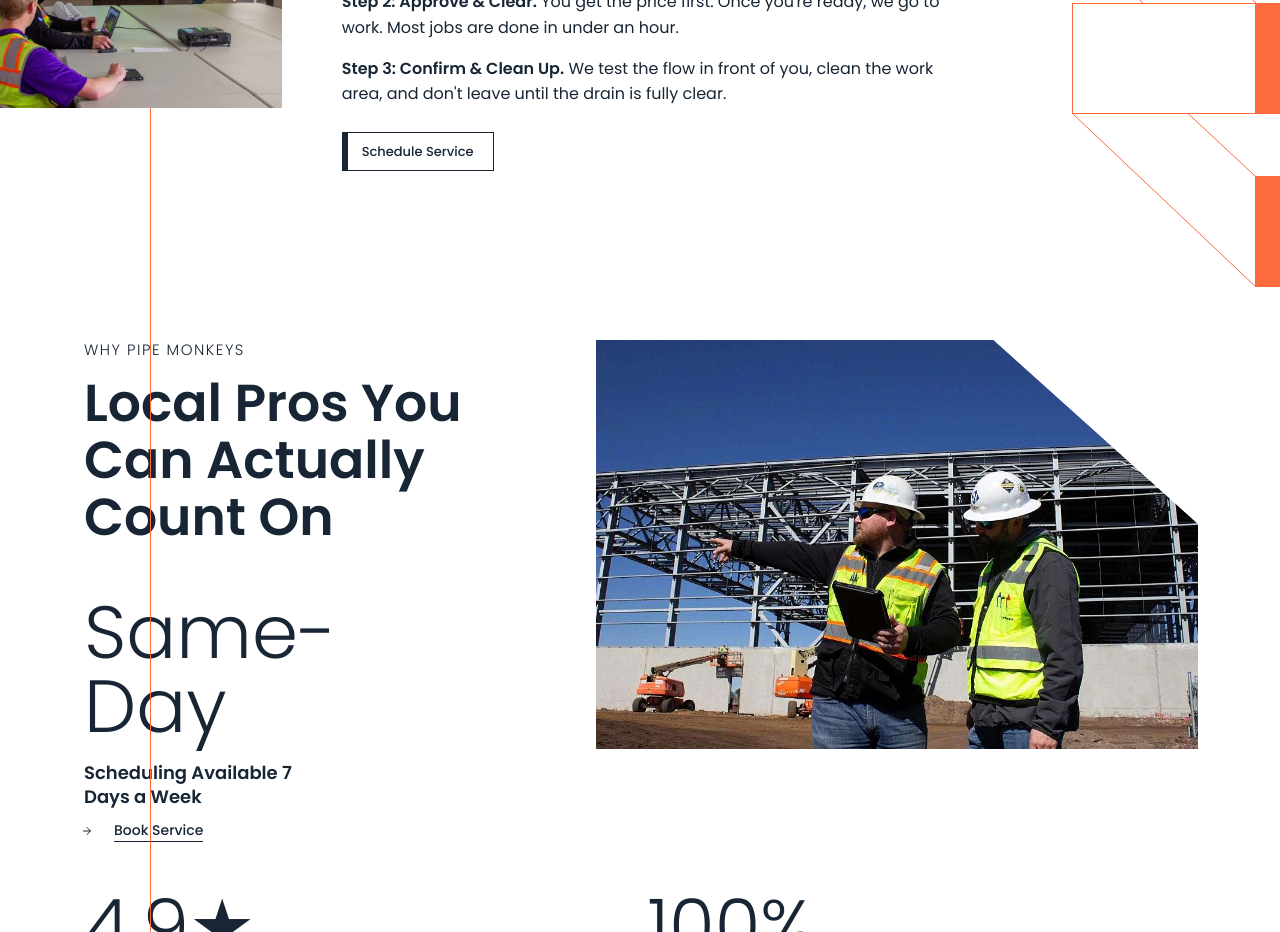
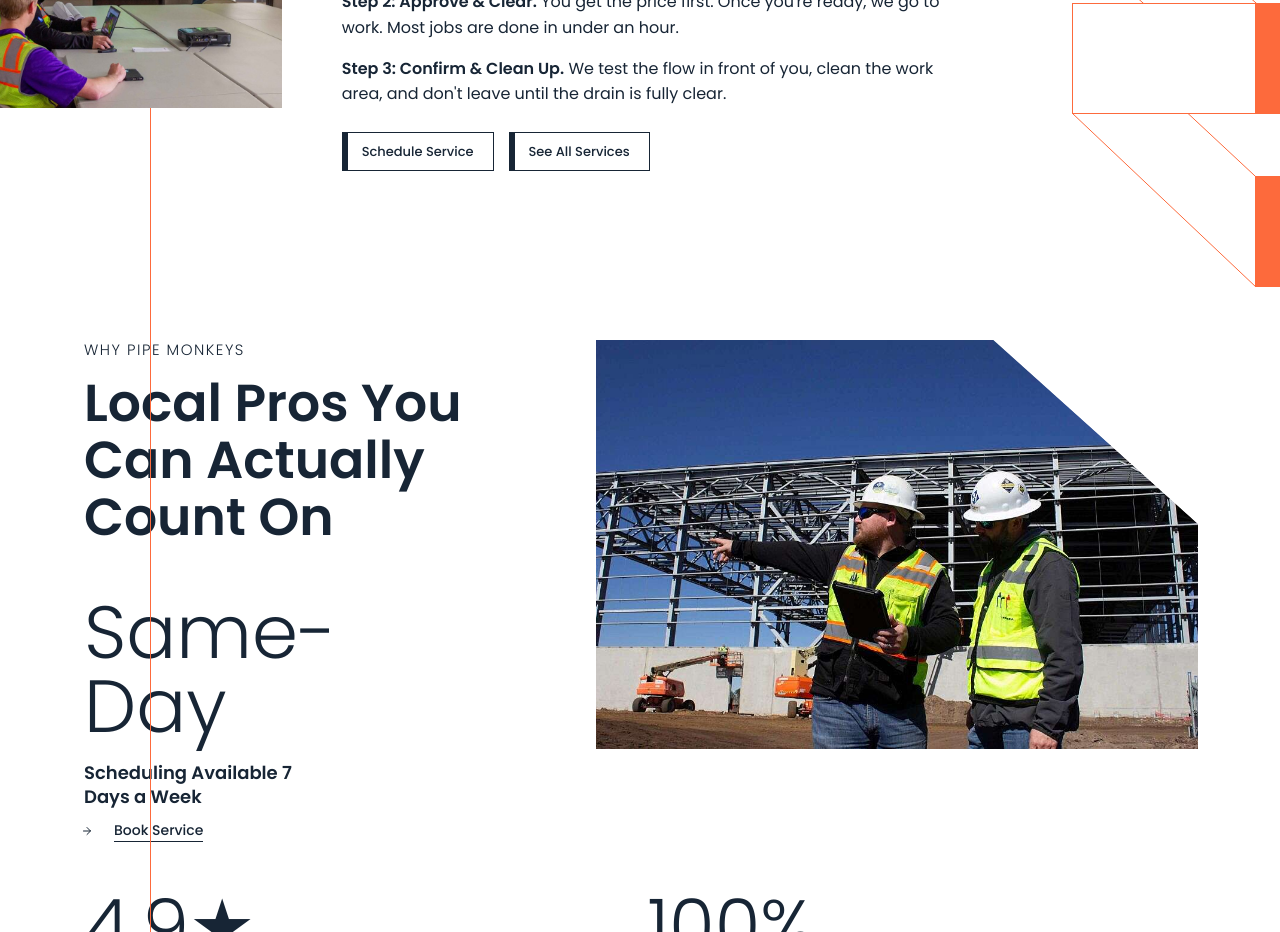
Before and after one commit to mistermooster11/bellerose-roofing, a Next.js app: page / in a window 1280 px wide. Shown: the part 1460-2392 px from the top of the page. Built offline with nearby package versions, Linux system fonts and the light colour scheme.

Commit message:
Update Announcements.tsx

```diff
--- a/components/custom/Announcements.tsx
+++ b/components/custom/Announcements.tsx
@@ -77,12 +77,19 @@ export default function Announcements() {
               </p>
             </div>
 
-            <SecondaryButton
-              href="/contact-us"
-              label="Schedule Service"
-              wow
-              style={{ marginTop: '2.5rem' }}
-            />
+            <div style={{ display: 'flex', flexWrap: 'wrap', gap: '1.5rem', marginTop: '2.5rem' }}>
+              <SecondaryButton
+                href="/contact-us"
+                label="Schedule Service"
+                wow
+              />
+              <SecondaryButton
+                href="/craft-catalog"
+                label="See All Services"
+                wow
+                delay={100}
+              />
+            </div>
           </div>
 
         </div>
```
